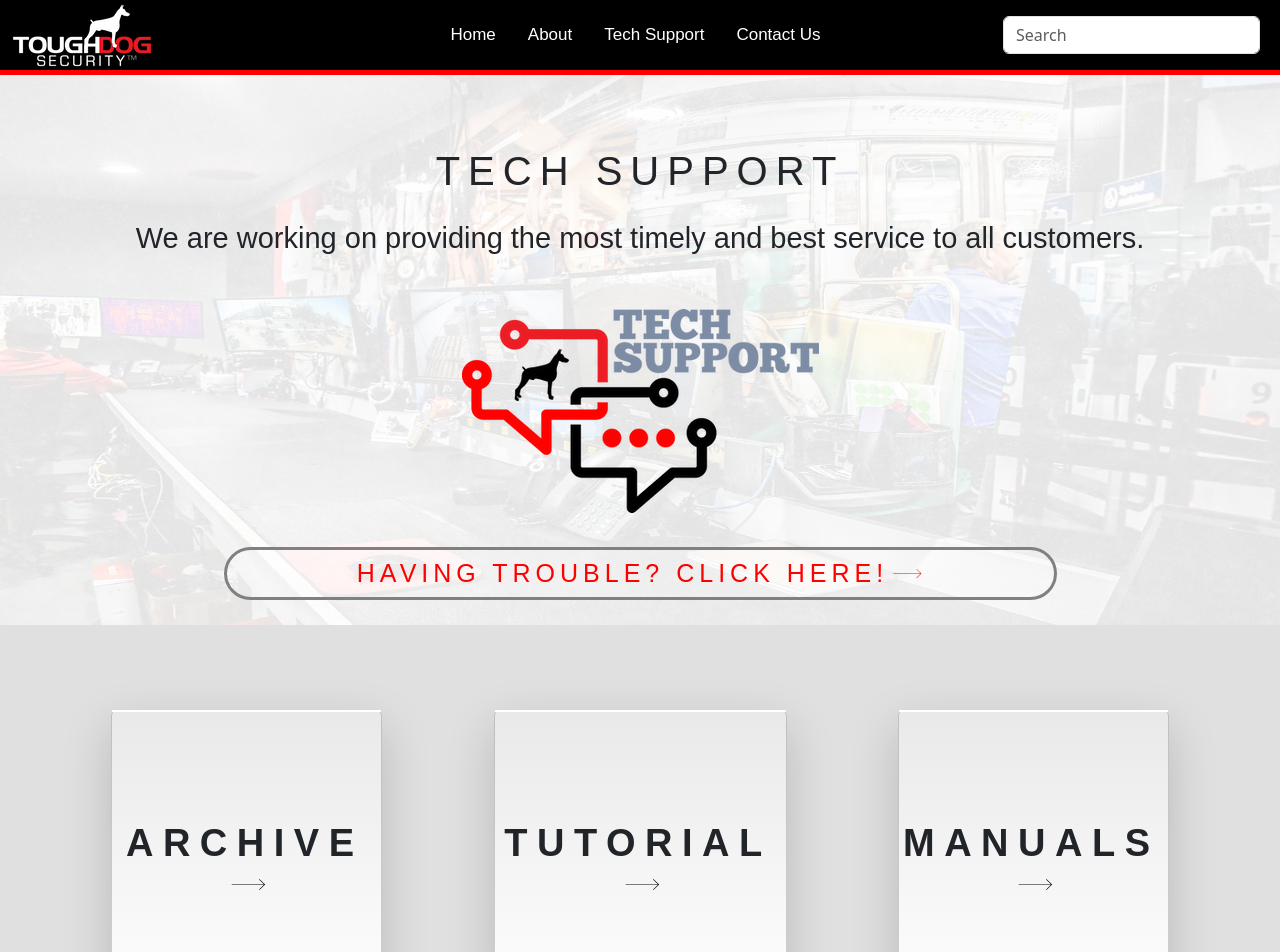
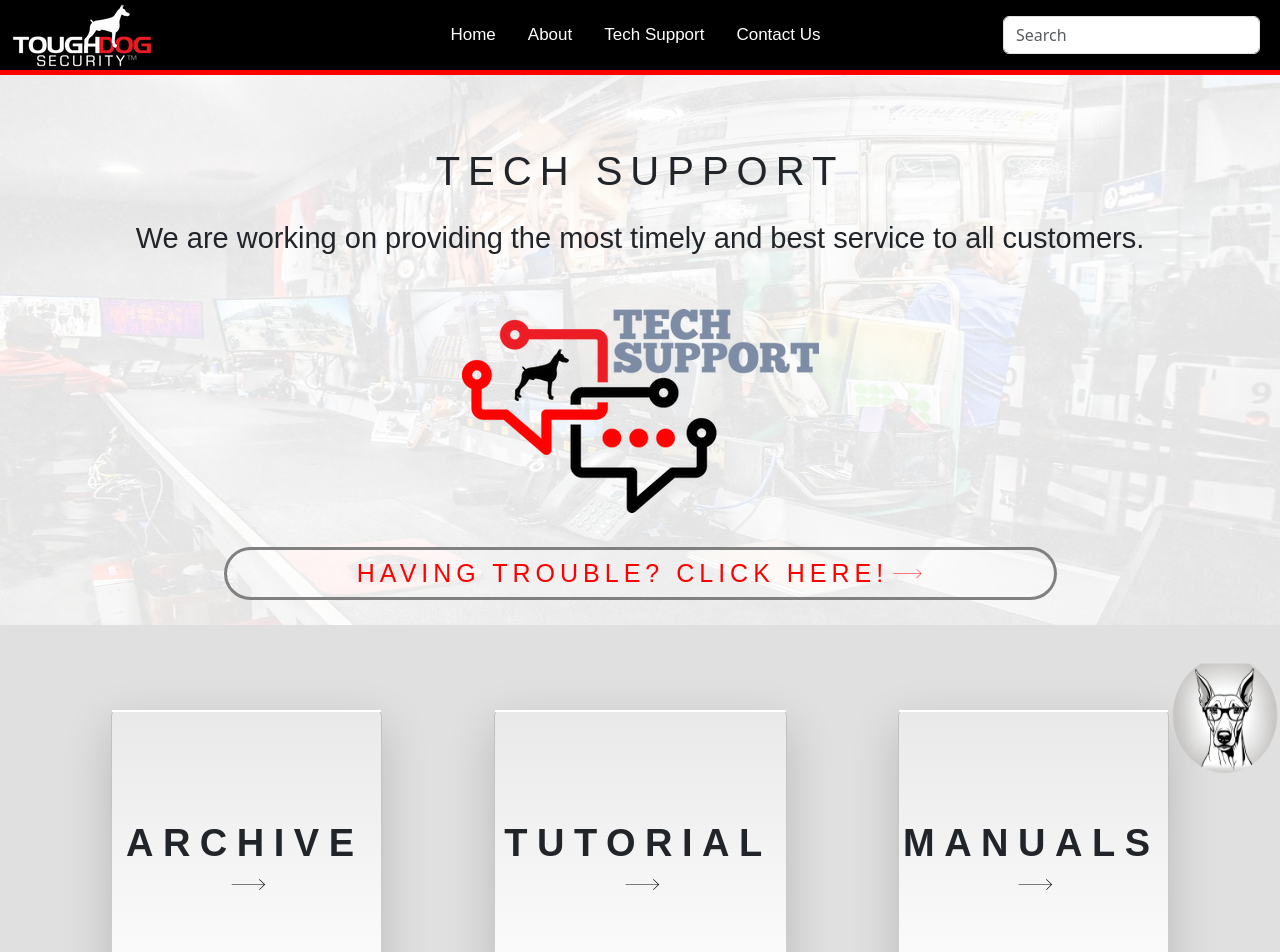
Before and after one commit to TOUGHDOGSECURITYSYSTEMS/website, a React (Create React App) app: page /support in a window 1280 px wide. Shown: the top 952 px of the page. Built offline with nearby package versions, Linux system fonts and the light colour scheme.

Commit message:
-Made the chatbot a little more chatbot like -Fixed the Chatgpt infunctionality

```diff
--- a/src/assets/javascripts/Support.js
+++ b/src/assets/javascripts/Support.js
@@ -1,43 +1,52 @@
-import React, { useState } from "react";
-import Header from "../../components/Header";
-import Footer from "../../components/Footer";
-import techSupportbackground from "../images/techsupportbackgroundimg.png";
-import techSupportlogo from "../images/techsupportlogo.png";
-import "../stylings/support.css";
-import { Link } from "react-router-dom";
-import axios from "axios";
+import React, { useState } from 'react';
+import Header from '../../components/Header';
+import Footer from '../../components/Footer';
+import techSupportbackground from '../images/techsupportbackgroundimg.png';
+import techSupportlogo from '../images/techsupportlogo.png';
+import chatbotImage from '../images/chatbot.png';
+import '../stylings/support.css';
+import { Link } from 'react-router-dom';
+import axios from 'axios';
 
 function sendpostrequest(input) {
-    console.log("entering send email");
+  console.log('entering send email');
   const sendingtest = async () => {
     try {
       // Make a POST request to the sendEmail endpoint
-            const response = await axios.post(
-                "http://localhost:5000/googebot",
-                {text: input}
-            );
+      const response = await axios.post('http://localhost:5000/chatgptbot', {
+        text: input,
+      });
 
       // Handle success, e.g., show a success message to the user
-            console.log("Email sent successfully", response.data );
+      console.log('Email sent successfully', response.data);
     } catch (error) {
       // Handle error, e.g., show an error message to the user
-            console.error("Error sending email:", error);
+      console.error('Error sending email:', error);
     }
   };
   sendingtest(input);
 }
 
+function Support() {
+  const [userinput, setUserInput] = useState('');
+  const [showChatbot, setShowChatbot] = useState(false);
 
-function Support() {
-    const [userinput, setUserInput] = useState("");
   function handleUserChange(event) {
     setUserInput(event.target.value);
   }
 
   const handleSubmit = async (event) => {
     event.preventDefault();
-        console.log("Making post request");
+    console.log('Making post request');
     sendpostrequest(userinput);
+  };
+
+  const minimizeChatbot = () => {
+    setShowChatbot(false);
+  };
+
+  const toggleChatbot = () => {
+    setShowChatbot(!showChatbot);
   };
 
   return (
@@ -51,9 +60,9 @@ function Support() {
               src={techSupportbackground}
               alt='Tech Support'
               style={{
-                                minWidth: "980px",
-                                height: "550px",
-                                width: "100%",
+                minWidth: '980px',
+                height: '550px',
+                width: '100%',
               }}></img>
           </div>
           <div className='techsupport-content fadeInRight'>
@@ -62,8 +71,8 @@ function Support() {
             </div>
             <div className='techsupport-slogan'>
               <h1>
-                                We are working on providing the most timely and
-                                best service to all customers.
+                We are working on providing the most timely and best service to
+                all customers.
               </h1>
             </div>
 
@@ -89,7 +98,7 @@ function Support() {
                           <path
                             d='M159 70.9l-2.2 2.4L183.6 99H9v3h174.6l-26.2 25.3 2.1 2.6 30.5-29.3-31-29.7z'
                             style={{
-                                                            fill: "red",
+                              fill: 'red',
                             }}></path>
                         </g>
                       </svg>
@@ -105,14 +114,14 @@ function Support() {
             <div className='techresources-rows fadeInRight'>
               <div
                 className='button archive-button'
-                                style={{ height: "303px", width: "271px" }}>
+                style={{ height: '303px', width: '271px' }}>
                 <Link to='' className='techresources-link'>
                   <div
                     className='card custom-gradient-bg border-top-0 shadow-lg'
                     style={{
-                                            height: "303px",
-                                            width: "271px",
-                                            backgroundColor: "rgb()",
+                      height: '303px',
+                      width: '271px',
+                      backgroundColor: 'rgb()',
                     }}>
                     <div className='buttonborder border-top border-2 border-white'></div>
                     <div className='card-body d-flex justify-content-center align-items-center p-0'>
@@ -137,13 +146,13 @@ function Support() {
               </div>
               <div
                 className='button tutorial-button'
-                                style={{ height: "303px", width: "293px" }}>
+                style={{ height: '303px', width: '293px' }}>
                 <Link to='' className='techresources-link'>
                   <div
                     className='card custom-gradient-bg border-top-0 shadow-lg'
                     style={{
-                                            height: "303px",
-                                            width: "293px",
+                      height: '303px',
+                      width: '293px',
                     }}>
                     <div className='buttonborder border-top border-2 border-white'></div>
                     <div className='card-body d-flex justify-content-center align-items-center p-0'>
@@ -168,13 +177,13 @@ function Support() {
               </div>
               <div
                 className='button manuals-button'
-                                style={{ height: "303px", width: "271px" }}>
+                style={{ height: '303px', width: '271px' }}>
                 <Link to='' className='techresources-link'>
                   <div
                     className='card custom-gradient-bg border-top-0 shadow-lg'
                     style={{
-                                            height: "303px",
-                                            width: "271px",
+                      height: '303px',
+                      width: '271px',
                     }}>
                     <div className='buttonborder border-top border-2 border-white'></div>
                     <div className='card-body d-flex justify-content-center align-items-center p-0'>
@@ -201,13 +210,13 @@ function Support() {
             <div className='techresources-rows fadeInRight'>
               <div
                 className='button diagrams-button'
-                                style={{ height: "303px", width: "280px" }}>
+                style={{ height: '303px', width: '280px' }}>
                 <Link to='' className='techresources-link'>
                   <div
                     className='card custom-gradient-bg border-top-0 shadow-lg'
                     style={{
-                                            height: "303px",
-                                            width: "280px",
+                      height: '303px',
+                      width: '280px',
                     }}>
                     <div className='buttonborder border-top border-2 border-white'></div>
                     <div className='card-body d-flex justify-content-center align-items-center p-0'>
@@ -232,13 +241,13 @@ function Support() {
               </div>
               <div
                 className='button software-button'
-                                style={{ height: "303px", width: "586px" }}>
+                style={{ height: '303px', width: '586px' }}>
                 <Link to='' className='techresources-link'>
                   <div
                     className='card custom-gradient-bg border-top-0 shadow-lg'
                     style={{
-                                            height: "303px",
-                                            width: "586px",
+                      height: '303px',
+                      width: '586px',
                     }}>
                     <div className='buttonborder border-top border-2 border-white'></div>
                     <div className='card-body d-flex justify-content-center align-items-center p-0'>
@@ -265,13 +274,13 @@ function Support() {
             <div className='techresources-rows fadeInRight'>
               <div
                 className='button presentations-button'
-                                style={{ height: "303px", width: "393px" }}>
+                style={{ height: '303px', width: '393px' }}>
                 <Link to='' className='techresources-link'>
                   <div
                     className='card custom-gradient-bg border-top-0 shadow-lg'
                     style={{
-                                            minHeight: "303px",
-                                            width: "393px",
+                      minHeight: '303px',
+                      width: '393px',
                     }}>
                     <div className='buttonborder border-top border-2 border-white'></div>
                     <div className='card-body d-flex justify-content-center align-items-center p-0'>
@@ -296,13 +305,13 @@ function Support() {
               </div>
               <div
                 className='button marketing-button'
-                                style={{ height: "303px", width: "327px" }}>
+                style={{ height: '303px', width: '327px' }}>
                 <Link to='' className='techresources-link'>
                   <div
                     className='card custom-gradient-bg shadow-lg border-top-0 d-flex'
                     style={{
-                                            height: "303px",
-                                            width: "327px",
+                      height: '303px',
+                      width: '327px',
                     }}>
                     <div className='buttonborder border-top border-2 border-white'></div>
                     <div className='card-body d-flex justify-content-center align-items-center'>
@@ -331,22 +340,19 @@ function Support() {
 
         <div
           style={{
-                        display: "flex",
-                        justifyContent: "center",
-                        flexDirection: "column",
-                        alignItems: "center",
-                    }}
-                    >
+            display: 'flex',
+            justifyContent: 'center',
+            flexDirection: 'column',
+            alignItems: 'center',
+          }}>
           <form
             className='row'
             style={{
-                            width: "50%",
-                            paddingBottom: "10px",
+              width: '50%',
+              paddingBottom: '10px',
             }}>
             <div className='col' id='chatbot'>
-                            <label className='form-label'>
-                                Please Ask A question
-                            </label>
+              <label className='form-label'>Please Ask A question</label>
               <input
                 name='userinput'
                 value={userinput}
@@ -359,9 +365,9 @@ function Support() {
           <form
             className='row'
             style={{
-                            width: "50%",
-                            paddingBottom: "10px",
-                            justifyContent: "center",
+              width: '50%',
+              paddingBottom: '10px',
+              justifyContent: 'center',
             }}
             onSubmit={handleSubmit}>
             <div className='col'>
@@ -369,8 +375,8 @@ function Support() {
                 type='submit'
                 className='btn'
                 style={{
-                                    backgroundColor: "red",
-                                    color: "white",
+                  backgroundColor: 'red',
+                  color: 'white',
                 }}>
                 Submit
               </button>
@@ -378,6 +384,34 @@ function Support() {
           </form>
         </div>
       </div>
+      <div className={`chatbot-container ${showChatbot ? 'show-chatbot' : ''}`}>
+        <div className='minimize-btn' onClick={minimizeChatbot}>
+          -
+        </div>
+        <div className='chatbot-content'>
+          <p>messages from chatbot go here</p>
+        </div>
+      </div>
+      {showChatbot ? null : (
+        <div
+          style={{
+            position: 'fixed',
+            bottom: '-40px',
+            right: '-145px',
+            cursor: 'pointer',
+            zIndex: '1000',
+            alignItems: 'center',
+            display: 'flex',
+          }}
+          onClick={toggleChatbot}>
+          <img
+            src={chatbotImage}
+            alt='chatbotimage'
+            style={{ width: '400px', height: '250px', borderRadius: '50%' }}
+          />
+        </div>
+      )}
+
       <Footer />
     </div>
   );
--- a/src/components/footer.css
+++ b/src/components/footer.css
@@ -49,7 +49,7 @@
 /*Footer CSS*/
 .footer{
     bottom: 0;
-    position: relative;
+    position: block;
     width: 100%;
     min-width: var(--min-width);
     height: 636px;
@@ -72,7 +72,7 @@
     display: grid;
     flex-direction: row;
     margin: 0 auto;
-    position: relative;
+    position: block;
     width: 100%;
     height: 558px;
     vertical-align: baseline;
@@ -336,7 +336,6 @@
     position: relative;
     top: auto;
     width: 195px;
-    z-index: auto;
 }
 
 .search-row{
--- a/src/components/styles.css
+++ b/src/components/styles.css
@@ -9,3 +9,42 @@
     --min-width: device-width;
     --transition-1: all 0.2s ease, visibility 0s;
 }
+
+.chatbotimage{
+    position: fixed;
+    bottom: 20px;
+    right: 20px;
+    padding: 10px;
+    cursor: pointer;
+
+
+    /*Setting the background image for the button*/
+
+}
+
+.chatbot-container{
+    position: fixed;
+    bottom: 35px;
+    right: 30px;
+    width: 50px;
+    height: 40px;
+    background-color: white;
+    border: 1px solid black;
+    overflow-y: auto;
+    transition: transform 0s ease-in-out, height 0s ease-in-out;
+}
+
+
+
+.show-chatbot{
+    width: 300px;
+    height: 400px;
+    z-index: 100;
+}
+
+.minimize-btn{
+    position: absolute;
+    top: 5px;
+    right: 5px;
+    cursor: pointer;
+}
```
Also changed, not shown: src/controllers/chatbotController.js (+18 -5 lines), src/assets/images/chatbot.png (added). Lines whose indentation alone changed are shown as unchanged.
